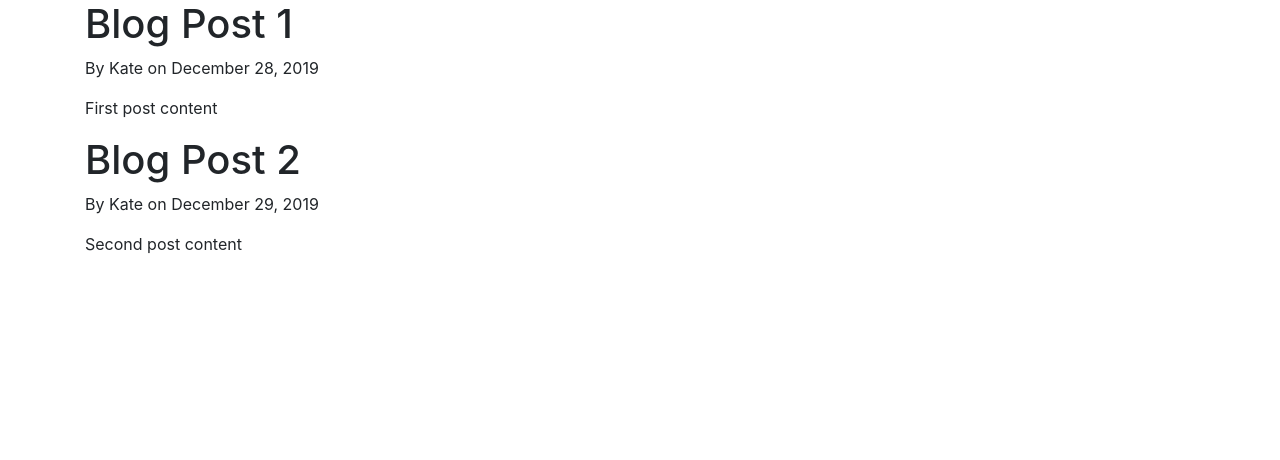
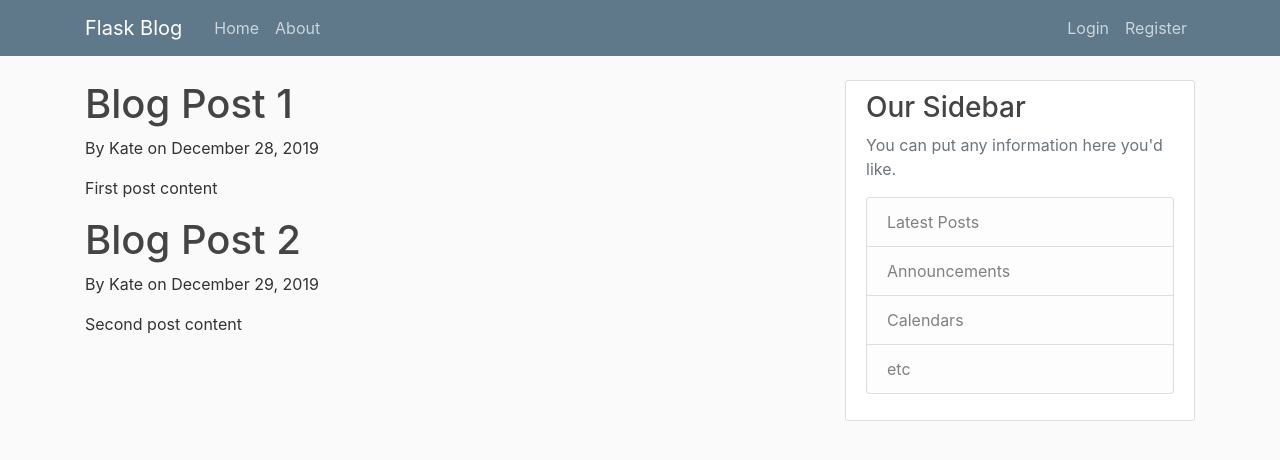
Before and after one commit to Snoblomma/Flask-Tutorial, a Flask app: page / in a window 1280 px wide. Shown: the top 460 px of the page. Run offline with Flask 2, Linux system fonts and the light colour scheme; some libraries are stand-ins or nearby versions.

Commit message:
adding navigation and more styles

```diff
--- a/flaskblog/Flask_Blog/flaskblog.py
+++ b/flaskblog/Flask_Blog/flaskblog.py
@@ -1,4 +1,4 @@
-from flask import Flask, render_template
+from flask import Flask, render_template, url_for
 app = Flask(__name__)
 
 
--- /dev/null
+++ b/flaskblog/Flask_Blog/static/main.css
@@ -0,0 +1,85 @@
+body {
+  background: #fafafa;
+  color: #333333;
+  margin-top: 5rem;
+}
+
+h1,
+h2,
+h3,
+h4,
+h5,
+h6 {
+  color: #444444;
+}
+
+.bg-steel {
+  background-color: #5f788a;
+}
+
+.site-header .navbar-nav .nav-link {
+  color: #cbd5db;
+}
+
+.site-header .navbar-nav .nav-link:hover {
+  color: #ffffff;
+}
+
+.site-header .navbar-nav .nav-link.active {
+  font-weight: 500;
+}
+
+.content-section {
+  background: #ffffff;
+  padding: 10px 20px;
+  border: 1px solid #dddddd;
+  border-radius: 3px;
+  margin-bottom: 20px;
+}
+
+.article-title {
+  color: #444444;
+}
+
+a.article-title:hover {
+  color: #428bca;
+  text-decoration: none;
+}
+
+.article-content {
+  white-space: pre-line;
+}
+
+.article-img {
+  height: 65px;
+  width: 65px;
+  margin-right: 16px;
+}
+
+.article-metadata {
+  padding-bottom: 1px;
+  margin-bottom: 4px;
+  border-bottom: 1px solid #e3e3e3;
+}
+
+.article-metadata a:hover {
+  color: #333;
+  text-decoration: none;
+}
+
+.article-svg {
+  width: 25px;
+  height: 25px;
+  vertical-align: middle;
+}
+
+.account-img {
+  height: 125px;
+  width: 125px;
+  margin-right: 20px;
+  margin-bottom: 16px;
+}
+
+.account-heading {
+  font-size: 2.5rem;
+}
--- a/flaskblog/Flask_Blog/templates/layout.html
+++ b/flaskblog/Flask_Blog/templates/layout.html
@@ -1,27 +1,79 @@
 <!DOCTYPE html>
 <html>
+
 <head>
     <!-- Required meta tags -->
     <meta charset="utf-8">
     <meta name="viewport" content="width=device-width, initial-scale=1, shrink-to-fit=no">
 
     <!-- Bootstrap CSS -->
-    <link rel="stylesheet" href="https://stackpath.bootstrapcdn.com/bootstrap/4.4.1/css/bootstrap.min.css" integrity="sha384-Vkoo8x4CGsO3+Hhxv8T/Q5PaXtkKtu6ug5TOeNV6gBiFeWPGFN9MuhOf23Q9Ifjh" crossorigin="anonymous">
+    <link rel="stylesheet" href="https://stackpath.bootstrapcdn.com/bootstrap/4.4.1/css/bootstrap.min.css"
+        integrity="sha384-Vkoo8x4CGsO3+Hhxv8T/Q5PaXtkKtu6ug5TOeNV6gBiFeWPGFN9MuhOf23Q9Ifjh" crossorigin="anonymous">
+
+    <link rel="stylesheet" type="text/css" href="{{ url_for('static', filename='main.css') }}">
 
     {% if title %}
-        <title>Flask Blog - {{ title }}</title>
+    <title>Flask Blog - {{ title }}</title>
     {% else%}
-        <title>Flask Blog</title>
+    <title>Flask Blog</title>
     {% endif %}
 </head>
+
 <body>
-    <div class="container">
-        {% block content %}{% endblock %}
-    </div>
+    <header class="site-header">
+        <nav class="navbar navbar-expand-md navbar-dark bg-steel fixed-top">
+            <div class="container">
+                <a class="navbar-brand mr-4" href="/">Flask Blog</a>
+                <button class="navbar-toggler" type="button" data-toggle="collapse" data-target="#navbarToggle"
+                    aria-controls="navbarToggle" aria-expanded="false" aria-label="Toggle navigation">
+                    <span class="navbar-toggler-icon"></span>
+                </button>
+                <div class="collapse navbar-collapse" id="navbarToggle">
+                    <div class="navbar-nav mr-auto">
+                        <a class="nav-item nav-link" href="/">Home</a>
+                        <a class="nav-item nav-link" href="/about">About</a>
+                    </div>
+                    <!-- Navbar Right Side -->
+                    <div class="navbar-nav">
+                        <a class="nav-item nav-link" href="/login">Login</a>
+                        <a class="nav-item nav-link" href="/register">Register</a>
+                    </div>
+                </div>
+            </div>
+        </nav>
+    </header>
+
+    <main role="main" class="container">
+        <div class="row">
+            <div class="col-md-8">
+                {% block content %}{% endblock %}
+            </div>
+            <div class="col-md-4">
+                <div class="content-section">
+                    <h3>Our Sidebar</h3>
+                    <p class='text-muted'>You can put any information here you'd like.
+                        <ul class="list-group">
+                            <li class="list-group-item list-group-item-light">Latest Posts</li>
+                            <li class="list-group-item list-group-item-light">Announcements</li>
+                            <li class="list-group-item list-group-item-light">Calendars</li>
+                            <li class="list-group-item list-group-item-light">etc</li>
+                        </ul>
+                    </p>
+                </div>
+            </div>
+        </div>
+    </main>
     <!-- Optional JavaScript -->
     <!-- jQuery first, then Popper.js, then Bootstrap JS -->
-    <script src="https://code.jquery.com/jquery-3.4.1.slim.min.js" integrity="sha384-J6qa4849blE2+poT4WnyKhv5vZF5SrPo0iEjwBvKU7imGFAV0wwj1yYfoRSJoZ+n" crossorigin="anonymous"></script>
-    <script src="https://cdn.jsdelivr.net/npm/popper.js@1.16.0/dist/umd/popper.min.js" integrity="sha384-Q6E9RHvbIyZFJoft+2mJbHaEWldlvI9IOYy5n3zV9zzTtmI3UksdQRVvoxMfooAo" crossorigin="anonymous"></script>
-    <script src="https://stackpath.bootstrapcdn.com/bootstrap/4.4.1/js/bootstrap.min.js" integrity="sha384-wfSDF2E50Y2D1uUdj0O3uMBJnjuUD4Ih7YwaYd1iqfktj0Uod8GCExl3Og8ifwB6" crossorigin="anonymous"></script>
+    <script src="https://code.jquery.com/jquery-3.4.1.slim.min.js"
+        integrity="sha384-J6qa4849blE2+poT4WnyKhv5vZF5SrPo0iEjwBvKU7imGFAV0wwj1yYfoRSJoZ+n"
+        crossorigin="anonymous"></script>
+    <script src="https://cdn.jsdelivr.net/npm/popper.js@1.16.0/dist/umd/popper.min.js"
+        integrity="sha384-Q6E9RHvbIyZFJoft+2mJbHaEWldlvI9IOYy5n3zV9zzTtmI3UksdQRVvoxMfooAo"
+        crossorigin="anonymous"></script>
+    <script src="https://stackpath.bootstrapcdn.com/bootstrap/4.4.1/js/bootstrap.min.js"
+        integrity="sha384-wfSDF2E50Y2D1uUdj0O3uMBJnjuUD4Ih7YwaYd1iqfktj0Uod8GCExl3Og8ifwB6"
+        crossorigin="anonymous"></script>
 </body>
+
 </html>
```
